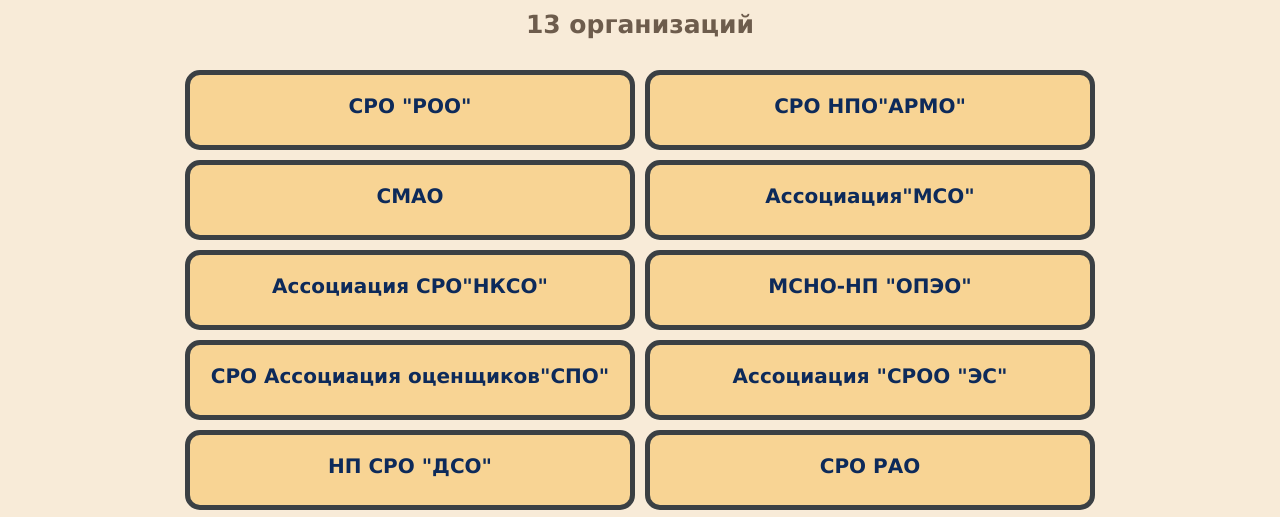
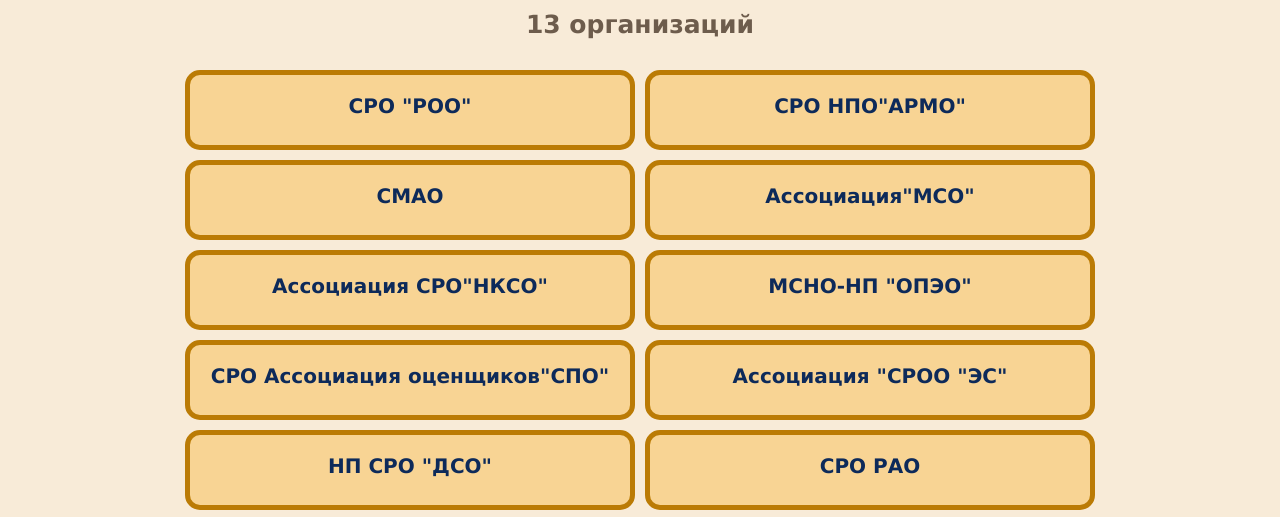
Before and after one commit to Oglay9/vsesro-my-varik, a plain HTML site: page index.html in a window 1280 px wide. Shown: the part 240-757 px from the top of the page. Drawn offline with Linux system fonts and the light colour scheme.

Commit message:
new color style

```diff
--- a/css/style.css
+++ b/css/style.css
@@ -72,7 +72,7 @@ h3 {
   height: 80px;
   background-color: #f7ba4879;
   border-radius: 15px;
-  border: #3b4044, 5px, solid;
+  border: #bb7b05, 5px, solid;
   display: flex;
   justify-content: space-around;
   margin: 5px;
```
